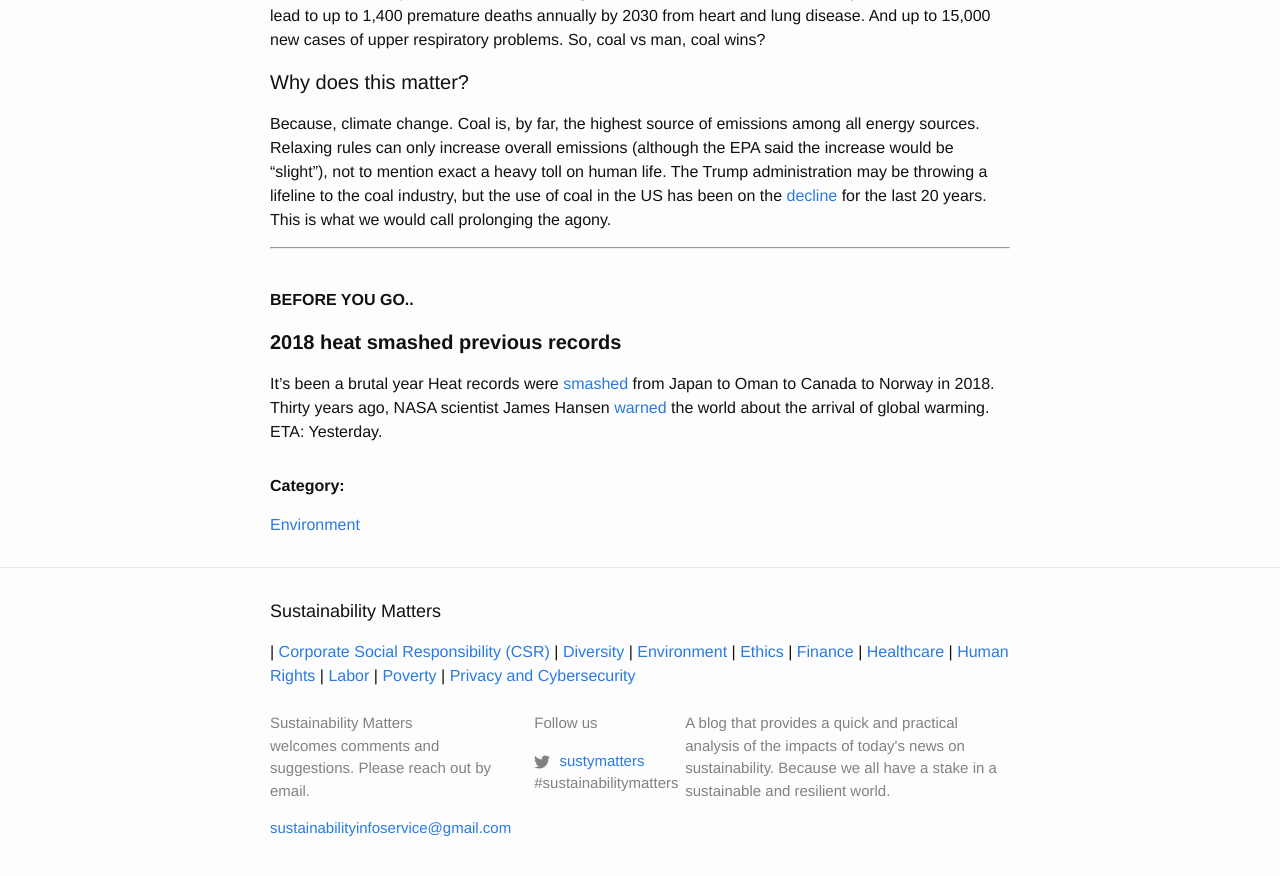
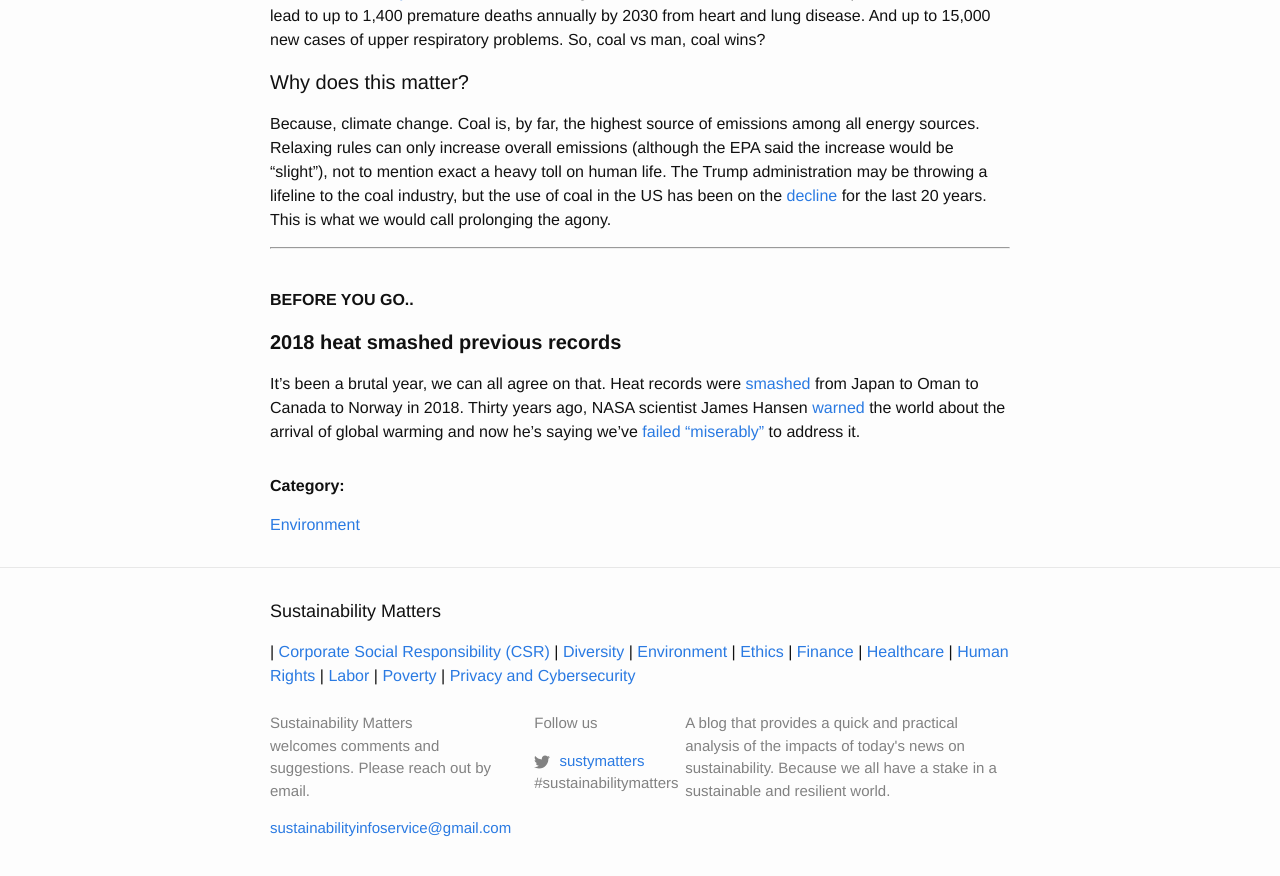
Before and after one commit to Sparkleleuk/Sustainability_Matters, a Jekyll site: the page built from _posts/2018-08-21-coal.markdown, in a window 1280 px wide and 900 px high, scrolled down 687 px. Shown: the top 876 px of the window. Built offline with Jekyll 4.4.1, drawn with Linux system fonts in a browser that asks for light colours.

Commit message:
fix post

```diff
--- a/_posts/2018-08-21-coal.markdown
+++ b/_posts/2018-08-21-coal.markdown
@@ -28,4 +28,4 @@ Because, climate change. Coal is, by far, the highest source of emissions among
 
 #### **2018 heat smashed previous records**
 
-It's been a brutal year Heat records were <a href="https://www.axios.com/heat-records-temperature-climate-change-map-f82a017b-4383-43d0-ae52-42517138b108.html" target="_blank">smashed</a> from Japan to Oman to Canada to Norway in 2018. Thirty years ago, NASA scientist James Hansen <a href="https://climatechange.procon.org/sourcefiles/1988_Hansen_Senate_Testimony.pdf" target="_blank">warned</a> the world about the arrival of global warming. ETA: Yesterday.
+It's been a brutal year, we can all agree on that. Heat records were <a href="https://www.axios.com/heat-records-temperature-climate-change-map-f82a017b-4383-43d0-ae52-42517138b108.html" target="_blank">smashed</a> from Japan to Oman to Canada to Norway in 2018. Thirty years ago, NASA scientist James Hansen <a href="https://climatechange.procon.org/sourcefiles/1988_Hansen_Senate_Testimony.pdf" target="_blank">warned</a> the world about the arrival of global warming and now he's saying we've <a href="https://www.theguardian.com/environment/2018/jun/19/james-hansen-nasa-scientist-climate-change-warning" target="_blank">failed "miserably"</a> to address it.
```
